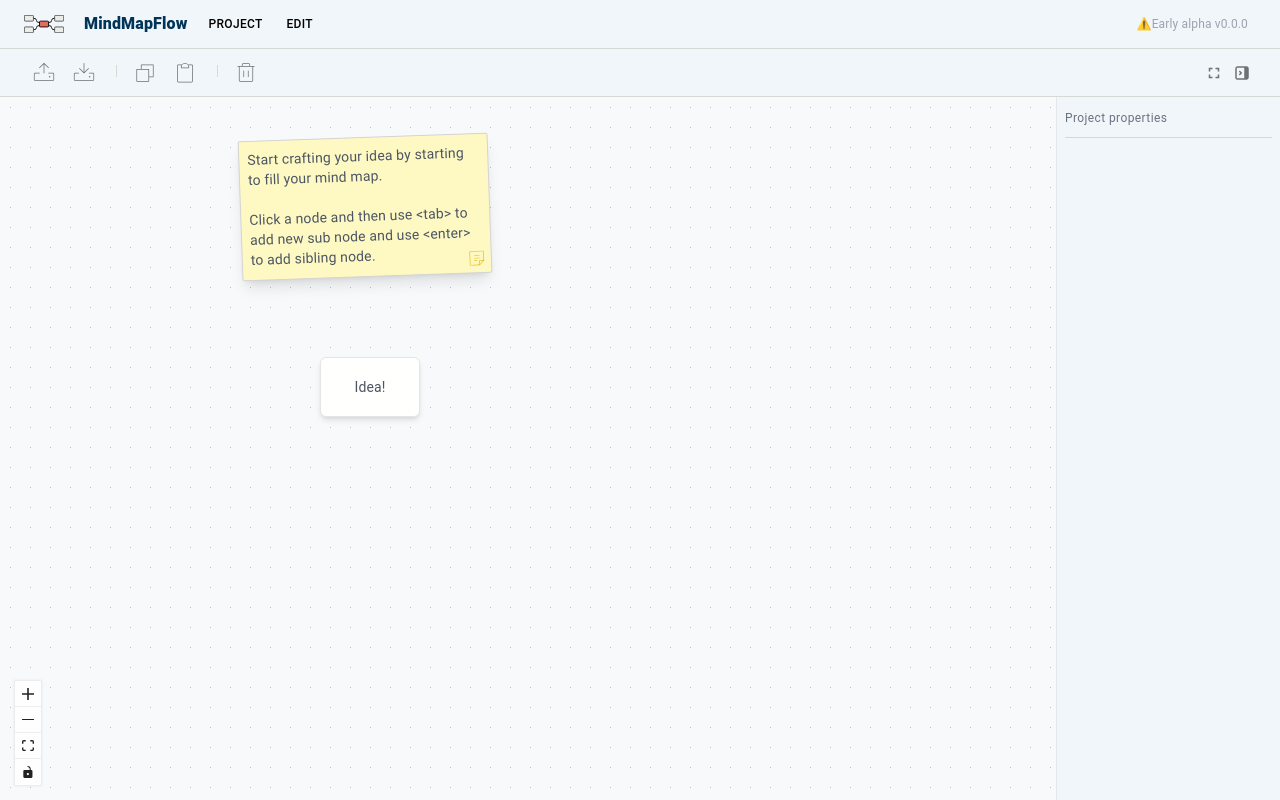
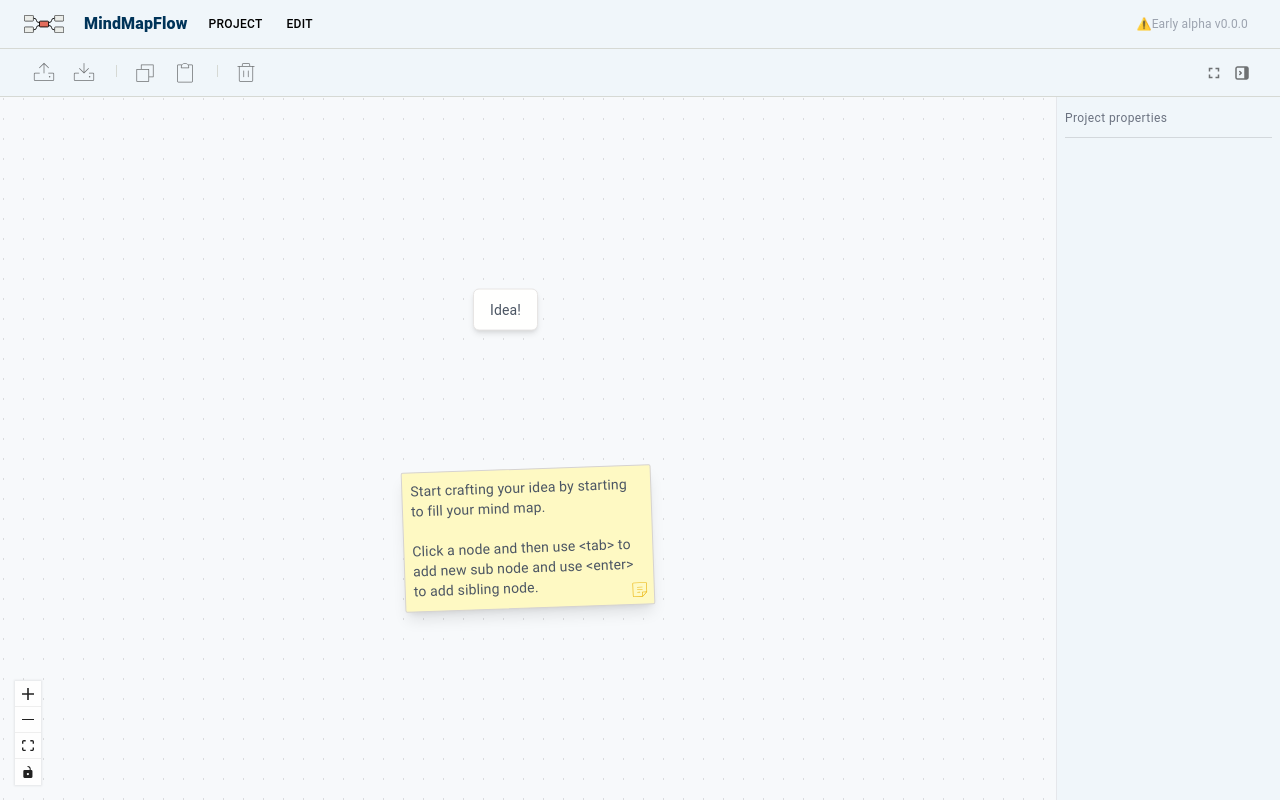
Before and after one commit to tlaukkanen/mindmapflow, a Next.js app: page /editor in a window 1280 px wide. Built offline with nearby package versions, Linux system fonts and the light colour scheme.

Commit message:
Enhance rectangle node styling, add keyboard navigation shortcuts, and implement utility functions for node positioning

```diff
--- a/src/components/editor/canvas.tsx
+++ b/src/components/editor/canvas.tsx
@@ -73,7 +73,7 @@ export default function Canvas({
   onNodesChange,
   onEdgesChange,
 }: CanvasProps) {
-  const { setNodes } = useReactFlow();
+  const { setNodes, fitView } = useReactFlow();
   const [isContextMenuOpen, setIsContextMenuOpen] = React.useState(false);
   const [contextMenuNode, setContextMenuNode] =
     React.useState<DiagramElement | null>(null);
@@ -105,6 +105,10 @@ export default function Canvas({
     },
     [onNodeSelect, onEdgeSelect],
   );
+
+  const onInit = useCallback((instance: ReactFlowInstance) => {
+    fitView({maxZoom: 1.0});
+  })
 
   const onConnect = useCallback(
     (params: Connection) => {
@@ -237,6 +241,8 @@ export default function Canvas({
         onNodesChange={onNodesChange}
         onSelectionChange={onSelectionChange}
         onNodeDoubleClick={handleNodeDoubleClick}
+        onInit={onInit}
+        disableKeyboardA11y={true}
       >
         <Background
           color="#aaaaaa"
--- a/src/components/editor/nodes/base-node.tsx
+++ b/src/components/editor/nodes/base-node.tsx
@@ -24,6 +24,8 @@ export const BaseNode = memo(
   ({ id, data, selected, children, className = "", style }: BaseNodeProps) => {
     const { setNodes } = useReactFlow();
     const textareaRef = useRef<HTMLTextAreaElement>(null);
+
+    // Remove the isNew effect
 
     // Add effect to handle text selection when entering edit mode
     useEffect(() => {
@@ -72,15 +74,13 @@ export const BaseNode = memo(
     // Create a function to wrap description text with proper styling
     const StyledDescription = () => {
       if (!data.isEditing) {
-        if (!data.description) return null;
-
+        // Always show editable area on double click, even if description is empty
         const textProps = data.textProperties;
-
         return (
           <div
             onDoubleClick={handleDoubleClick}
             className={clsx(
-              "text-sm text-gray-600 whitespace-pre-wrap h-full flex flex-col",
+              "text-sm text-gray-600 whitespace-pre-wrap h-full flex flex-col min-h-[24px]",
               // Text alignment horizontal
               textProps?.textAlign === "left" && "text-left",
               textProps?.textAlign === "center" && "text-center",
@@ -98,16 +98,18 @@ export const BaseNode = memo(
             )}
             style={{ pointerEvents: "none" }} // Add this to prevent touch event interception
           >
-            {data.description}
+            {data.description || ""}
           </div>
         );
       }
       return (
         <textarea
           ref={textareaRef}
+          autoFocus // Add this
           className={clsx(
             "text-sm text-gray-600 whitespace-pre-wrap w-full h-full resize-none",
             "bg-transparent outline-none border-none",
+          "font-['Roboto',_'Helvetica',_'Arial',_sans-serif']",  // Add this line
             // Inherit text alignments from parent
             data.textProperties?.textAlign === "left" && "text-left",
             data.textProperties?.textAlign === "center" && "text-center",
@@ -119,9 +121,11 @@ export const BaseNode = memo(
             data.textProperties?.underline && "underline",
             data.textProperties?.strikethrough && "line-through",
           )}
+          style={{ fontFamily: "'Roboto', 'Helvetica', 'Arial', sans-serif" }}
           defaultValue={data.description}
           onBlur={handleBlur}
           onKeyDown={handleKeyDown}
+          onFocus={(e) => e.currentTarget.select()} // Add this
         />
       );
     };
@@ -164,60 +168,60 @@ export const BaseNode = memo(
 
     return (
       <div
-        className={`group ${className} touch-none`}
+        className={`group ${className} ${selected ? 'border-2 border-stone-800' : 'border border-stone-200'} touch-none`}
         style={{ ...style, touchAction: "none", userSelect: "none" }}
       >
-        <NodeResizer
+        {/*<NodeResizer
           color="#000"
           isVisible={selected}
           minHeight={20}
           minWidth={20}
-        />
+        />*/}
         {renderContent()}
         <Handle
-          className="w-3 h-3 opacity-0 group-hover:opacity-100"
+          className="w-3 h-3 opacity-0 "
           id={`${id}-top-target`}
           position={Position.Top}
           type="target"
         />
         <Handle
-          className="w-3 h-3 opacity-0 group-hover:opacity-100"
+          className="w-3 h-3 opacity-0 "
           id={`${id}-top-source`}
           position={Position.Top}
           type="source"
         />
         <Handle
-          className="w-3 h-3 opacity-0 group-hover:opacity-100"
+          className="w-3 h-3 opacity-0 "
           id={`${id}-bottom-target`}
           position={Position.Bottom}
           type="target"
         />
         <Handle
-          className="w-3 h-3 opacity-0 group-hover:opacity-100"
+          className="w-3 h-3 opacity-0 "
           id={`${id}-bottom-source`}
           position={Position.Bottom}
           type="source"
         />
         <Handle
-          className="w-3 h-3 opacity-0 group-hover:opacity-100"
+          className="w-3 h-3 opacity-0 "
           id={`${id}-left-target`}
           position={Position.Left}
           type="target"
         />
         <Handle
-          className="w-3 h-3 opacity-0 group-hover:opacity-100"
+          className="w-3 h-3 opacity-0 "
           id={`${id}-left-source`}
           position={Position.Left}
           type="source"
         />
         <Handle
-          className="w-3 h-3 opacity-0 group-hover:opacity-100"
+          className="w-3 h-3 opacity-0 "
           id={`${id}-right-target`}
           position={Position.Right}
           type="target"
         />
         <Handle
-          className="w-3 h-3 opacity-0 group-hover:opacity-100"
+          className="w-3 h-3 opacity-0 "
           id={`${id}-right-source`}
           position={Position.Right}
           type="source"
--- a/src/components/editor/nodes/generic/rectangle-node.tsx
+++ b/src/components/editor/nodes/generic/rectangle-node.tsx
@@ -9,7 +9,7 @@ export default memo(function RectangleNode(props: NodeProps<DiagramElement>) {
   return (
     <BaseNode
       {...props}
-      className="px-4 py-2 h-full w-full shadow-md rounded-md bg-white border border-solid border-stone-200"
+      className={`px-4 py-2 h-full w-full shadow-md rounded-md bg-white border-solid max-w-[250px]`}
     >
       <div />
       <div />
--- a/src/model/example-data.json
+++ b/src/model/example-data.json
@@ -4,8 +4,8 @@
       "id": "f96570f4-7169-4c54-b4c0-eda38fa9e4ae",
       "type": "noteShape",
       "position": {
-        "x": 240,
-        "y": 40
+        "x": 250,
+        "y": 440
       },
       "data": {
         "resourceType": "Note",
@@ -46,115 +46,9 @@
           "verticalAlign": "middle"
         }
       },
-      "style": {
-        "width": 200,
-        "height": 90
-      },
-      "selected": false,
-      "measured": {
-        "width": 100,
-        "height": 60
-      },
       "dragging": false,
-      "width": 100,
-      "height": 60,
       "resizing": false
     }
   ],
-  "edges": [
-    {
-      "id": "e1-2",
-      "source": "1",
-      "sourceHandle": "1-bottom-source",
-      "target": "2",
-      "targetHandle": "2-top-target"
-    },
-    {
-      "id": "e2-3",
-      "source": "1",
-      "sourceHandle": "1-bottom-source",
-      "target": "3",
-      "targetHandle": "3-top-target"
-    },
-    {
-      "source": "e9d89eda-ff54-4cae-b559-5ae6f419e99a",
-      "sourceHandle": "e9d89eda-ff54-4cae-b559-5ae6f419e99a-bottom-source",
-      "target": "9f8a2685-c6ee-4df1-9149-610e9a9279cb",
-      "targetHandle": "9f8a2685-c6ee-4df1-9149-610e9a9279cb-top-target",
-      "animated": false,
-      "id": "e-e9d89eda-ff54-4cae-b559-5ae6f419e99a-e9d89eda-ff54-4cae-b559-5ae6f419e99a-bottom-source-9f8a2685-c6ee-4df1-9149-610e9a9279cb-9f8a2685-c6ee-4df1-9149-610e9a9279cb-top-target-87549d23-c39e-4b01-8a33-430961384a90",
-      "selected": false,
-      "label": "https 443"
-    },
-    {
-      "source": "9f8a2685-c6ee-4df1-9149-610e9a9279cb",
-      "sourceHandle": "9f8a2685-c6ee-4df1-9149-610e9a9279cb-bottom-source",
-      "target": "2.1",
-      "targetHandle": "2.1-top-target",
-      "animated": false,
-      "id": "e-9f8a2685-c6ee-4df1-9149-610e9a9279cb-9f8a2685-c6ee-4df1-9149-610e9a9279cb-bottom-source-2.1-2.1-top-target-b53d459f-94bc-484a-87b1-f1a2619948d3",
-      "selected": false,
-      "label": "Prisma ORM, port 15xx"
-    },
-    {
-      "source": "9f8a2685-c6ee-4df1-9149-610e9a9279cb",
-      "sourceHandle": "9f8a2685-c6ee-4df1-9149-610e9a9279cb-bottom-source",
-      "target": "3",
-      "targetHandle": "3-top-target",
-      "animated": false,
-      "id": "e-9f8a2685-c6ee-4df1-9149-610e9a9279cb-9f8a2685-c6ee-4df1-9149-610e9a9279cb-bottom-source-3-3-top-target-26be7536-7231-4152-a2a7-586bccb51e4e",
-      "selected": false,
-      "label": "https 443"
-    },
-    {
-      "source": "5fcfbf4c-2e73-40ff-ae62-5962d62f1709",
-      "sourceHandle": "5fcfbf4c-2e73-40ff-ae62-5962d62f1709-bottom-source",
-      "target": "e9d89eda-ff54-4cae-b559-5ae6f419e99a",
-      "targetHandle": "e9d89eda-ff54-4cae-b559-5ae6f419e99a-top-target",
-      "animated": false,
-      "id": "e-5fcfbf4c-2e73-40ff-ae62-5962d62f1709-5fcfbf4c-2e73-40ff-ae62-5962d62f1709-bottom-source-e9d89eda-ff54-4cae-b559-5ae6f419e99a-e9d89eda-ff54-4cae-b559-5ae6f419e99a-top-target-e1abddf9-913c-4165-97ae-2cf1dd46cb0e"
-    },
-    {
-      "source": "487f93dd-efa2-464d-8468-b0a70520370a",
-      "sourceHandle": "487f93dd-efa2-464d-8468-b0a70520370a-left-source",
-      "target": "e9d89eda-ff54-4cae-b559-5ae6f419e99a",
-      "targetHandle": "e9d89eda-ff54-4cae-b559-5ae6f419e99a-right-target",
-      "animated": false,
-      "id": "e-487f93dd-efa2-464d-8468-b0a70520370a-487f93dd-efa2-464d-8468-b0a70520370a-left-source-e9d89eda-ff54-4cae-b559-5ae6f419e99a-e9d89eda-ff54-4cae-b559-5ae6f419e99a-right-target-4c6ad6a8-60c2-489d-a0c7-80b38680a3cf"
-    },
-    {
-      "source": "9f8a2685-c6ee-4df1-9149-610e9a9279cb",
-      "sourceHandle": "9f8a2685-c6ee-4df1-9149-610e9a9279cb-right-source",
-      "target": "8f95386d-e25f-4ab9-9502-60d25eae3221",
-      "targetHandle": "8f95386d-e25f-4ab9-9502-60d25eae3221-left-target",
-      "animated": false,
-      "id": "e-9f8a2685-c6ee-4df1-9149-610e9a9279cb-9f8a2685-c6ee-4df1-9149-610e9a9279cb-right-source-8f95386d-e25f-4ab9-9502-60d25eae3221-8f95386d-e25f-4ab9-9502-60d25eae3221-left-target-06ba3b40-df13-4f7c-a948-291804a4d288",
-      "selected": false,
-      "label": "https, 443"
-    },
-    {
-      "source": "8f95386d-e25f-4ab9-9502-60d25eae3221",
-      "sourceHandle": "8f95386d-e25f-4ab9-9502-60d25eae3221-right-source",
-      "target": "82d92ae6-18a0-4b27-890a-852989125667",
-      "targetHandle": "82d92ae6-18a0-4b27-890a-852989125667-left-target",
-      "animated": false,
-      "id": "e-8f95386d-e25f-4ab9-9502-60d25eae3221-8f95386d-e25f-4ab9-9502-60d25eae3221-right-source-82d92ae6-18a0-4b27-890a-852989125667-82d92ae6-18a0-4b27-890a-852989125667-left-target-c0b93ea6-5c2a-41cc-9162-1ffe8d7487e8"
-    },
-    {
-      "source": "f96570f4-7169-4c54-b4c0-eda38fa9e4ae",
-      "sourceHandle": "f96570f4-7169-4c54-b4c0-eda38fa9e4ae-bottom-source",
-      "target": "8f95386d-e25f-4ab9-9502-60d25eae3221",
-      "targetHandle": "8f95386d-e25f-4ab9-9502-60d25eae3221-top-target",
-      "animated": false,
-      "id": "e-f96570f4-7169-4c54-b4c0-eda38fa9e4ae-f96570f4-7169-4c54-b4c0-eda38fa9e4ae-bottom-source-8f95386d-e25f-4ab9-9502-60d25eae3221-8f95386d-e25f-4ab9-9502-60d25eae3221-top-target-37a1e7c3-b91e-4155-9782-9af2e4beebec"
-    },
-    {
-      "source": "62707587-f2df-412b-9880-45a52befba95",
-      "sourceHandle": "62707587-f2df-412b-9880-45a52befba95-bottom-source",
-      "target": "e9d89eda-ff54-4cae-b559-5ae6f419e99a",
-      "targetHandle": "e9d89eda-ff54-4cae-b559-5ae6f419e99a-left-target",
-      "animated": false,
-      "id": "e-62707587-f2df-412b-9880-45a52befba95-62707587-f2df-412b-9880-45a52befba95-bottom-source-e9d89eda-ff54-4cae-b559-5ae6f419e99a-e9d89eda-ff54-4cae-b559-5ae6f419e99a-left-target-59727844-2d07-4db9-b586-6f97f5a6f47c"
-    }
-  ]
+  "edges": []
 }
```
Also changed, not shown: src/components/editor/editor.tsx (+72 -41 lines), src/hooks/use-keyboard-shortcuts.ts (+25 -1 lines), src/utils/node-utils.ts (added, +76 -0 lines).
